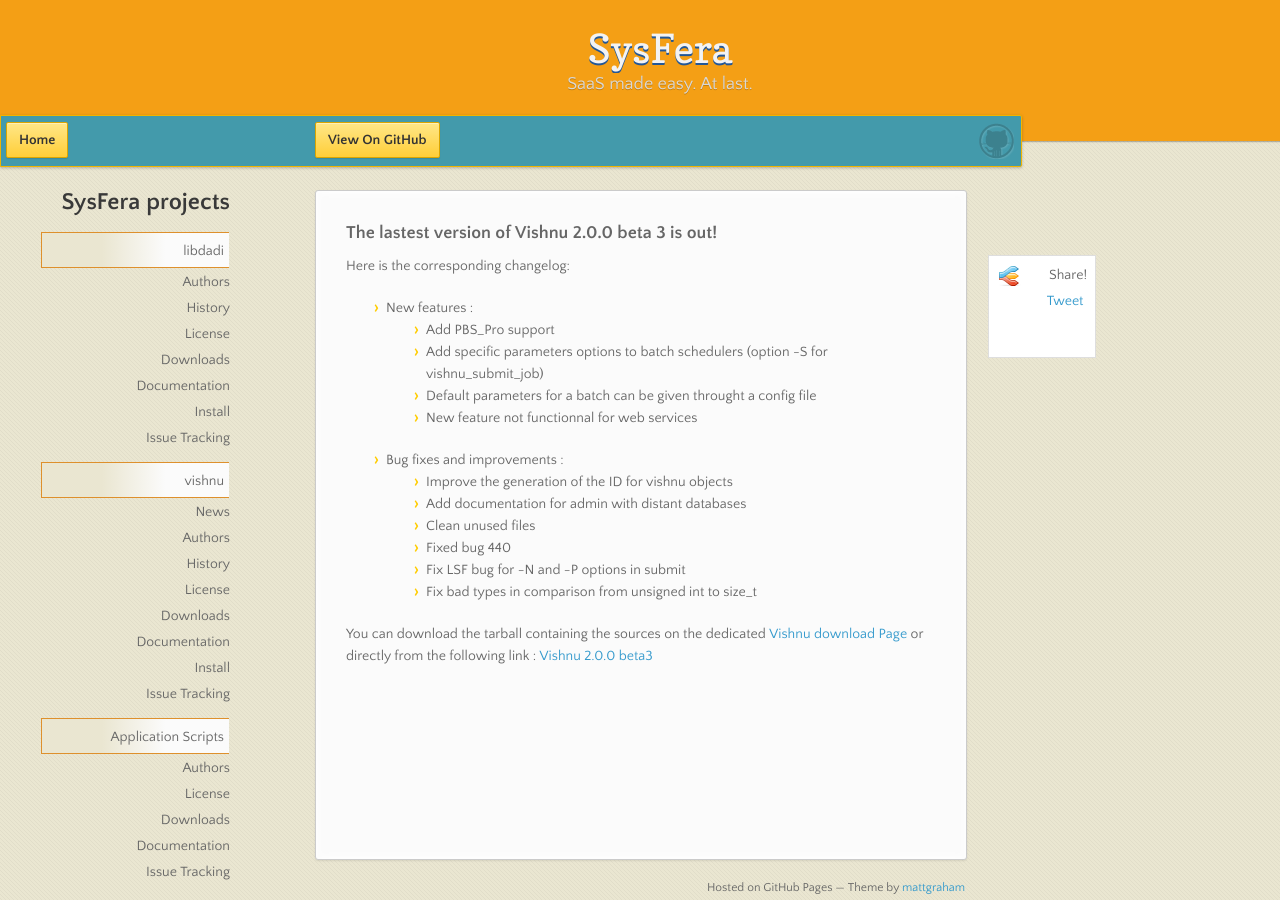
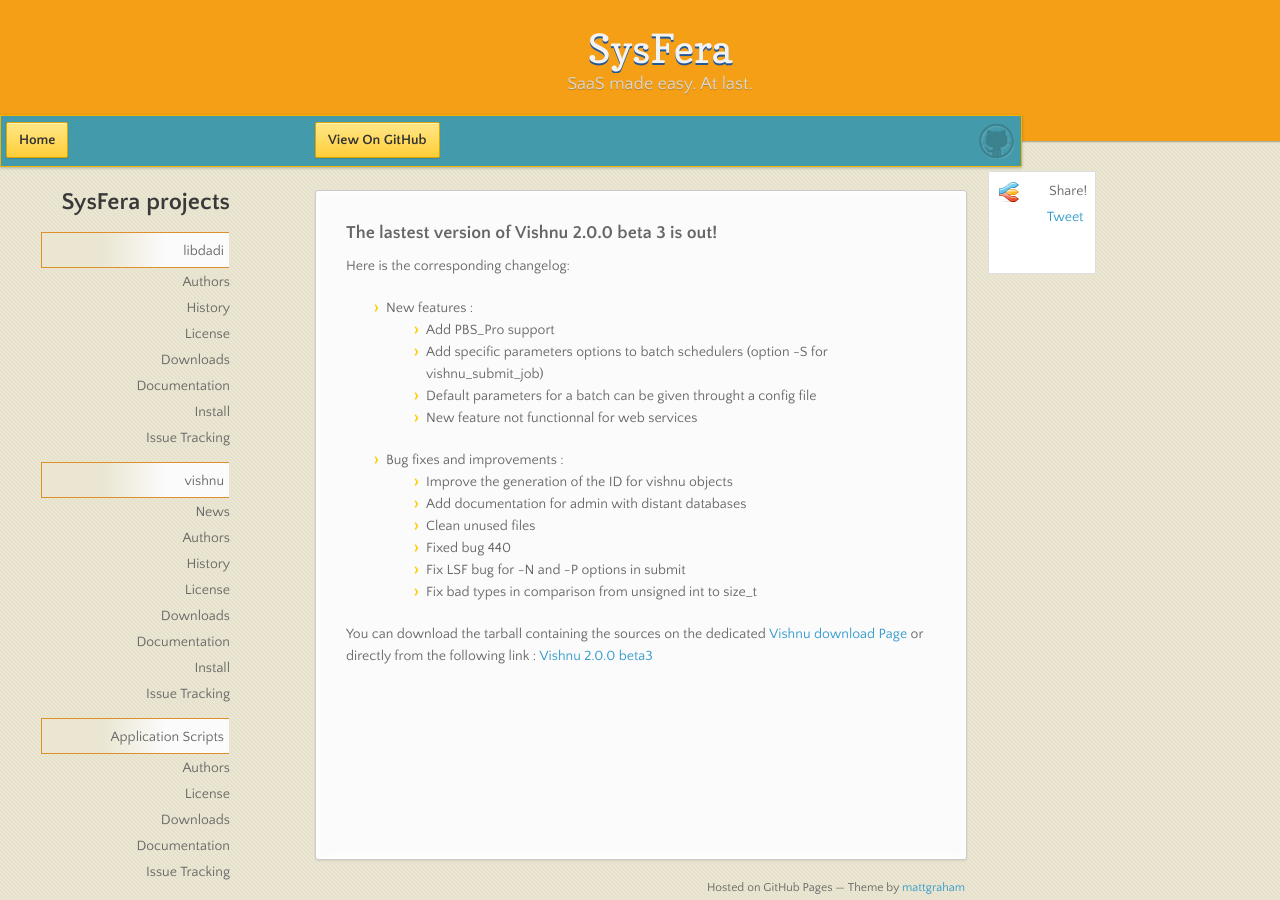
Before and after one commit to dloureiro/sysfera.github.com, a Jekyll site: the page built from _posts/2012-11-09-Vishnu_v2.0.0beta3_is_out.html, in a window 1280 px wide and 900 px high. Built offline with Jekyll 4.4.1, drawn with Linux system fonts in a browser that asks for light colours; nearby versions of some CDN libraries; Markdown is read by kramdown in place of the engine named in the settings; comment, search, counter and statistics services are not loaded.

Commit message:
correction

```diff
--- a/stylesheets/styles.css
+++ b/stylesheets/styles.css
@@ -1034,6 +1034,7 @@
 	position:absolute;
 	text-align:right;
 	right:-130px;
+	top:-20px;
 	border:solid 1px #DEDEDE;
 	background:white;
 	padding:8px;
```
